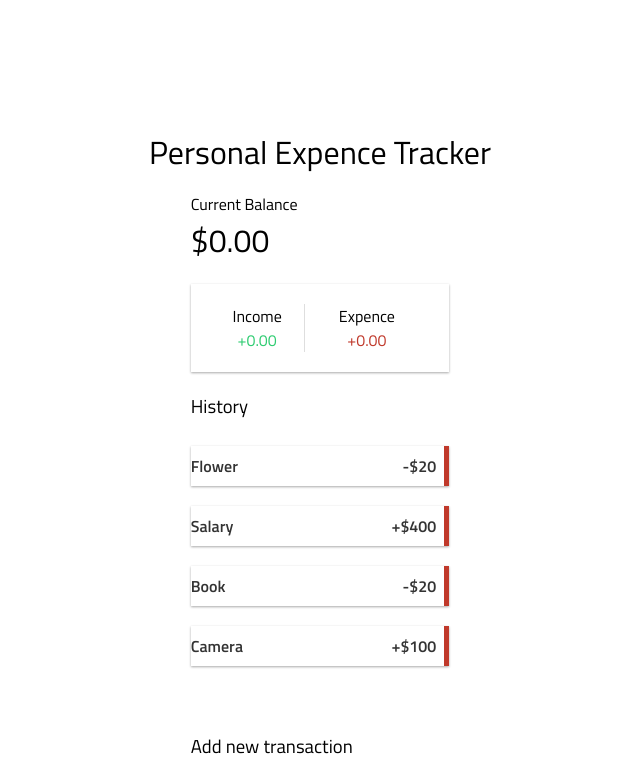
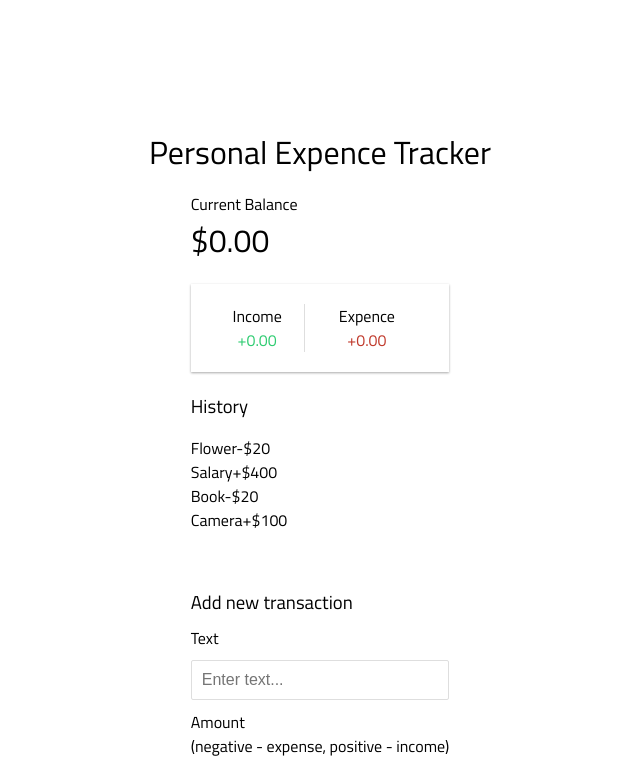
Before and after one commit to Sabzs/Personal-Expence-Tracker, a React (Create React App) app in the folder client/: page / in a window 1280 px wide. Shown: the top 767 px of the page, without its empty margins (320-960 px from the left). Built offline with nearby package versions, Linux system fonts and the light colour scheme.

Commit message:
logic to determine amount negative or positive

```diff
--- a/client/src/components/Transaction.js
+++ b/client/src/components/Transaction.js
@@ -5,9 +5,10 @@ export const Transaction = ({ transaction }) => {
   const sign = transaction.amount < 0 ? "-" : "+";
 
   return (
-    <li className="transac-List__listItem">
+    <li className={transaction.amount < 0 ? "minus" : "plus"}
+    >
       {transaction.text}
-      <span className="transac-List__minus" >{sign}${Math.abs(transaction.amount)}  </span>
+      <span className="transac-List__span" >{sign}${Math.abs(transaction.amount)}  </span>
       <button className="transac-List__delete-btn">x</button>
     </li>
   )
```
